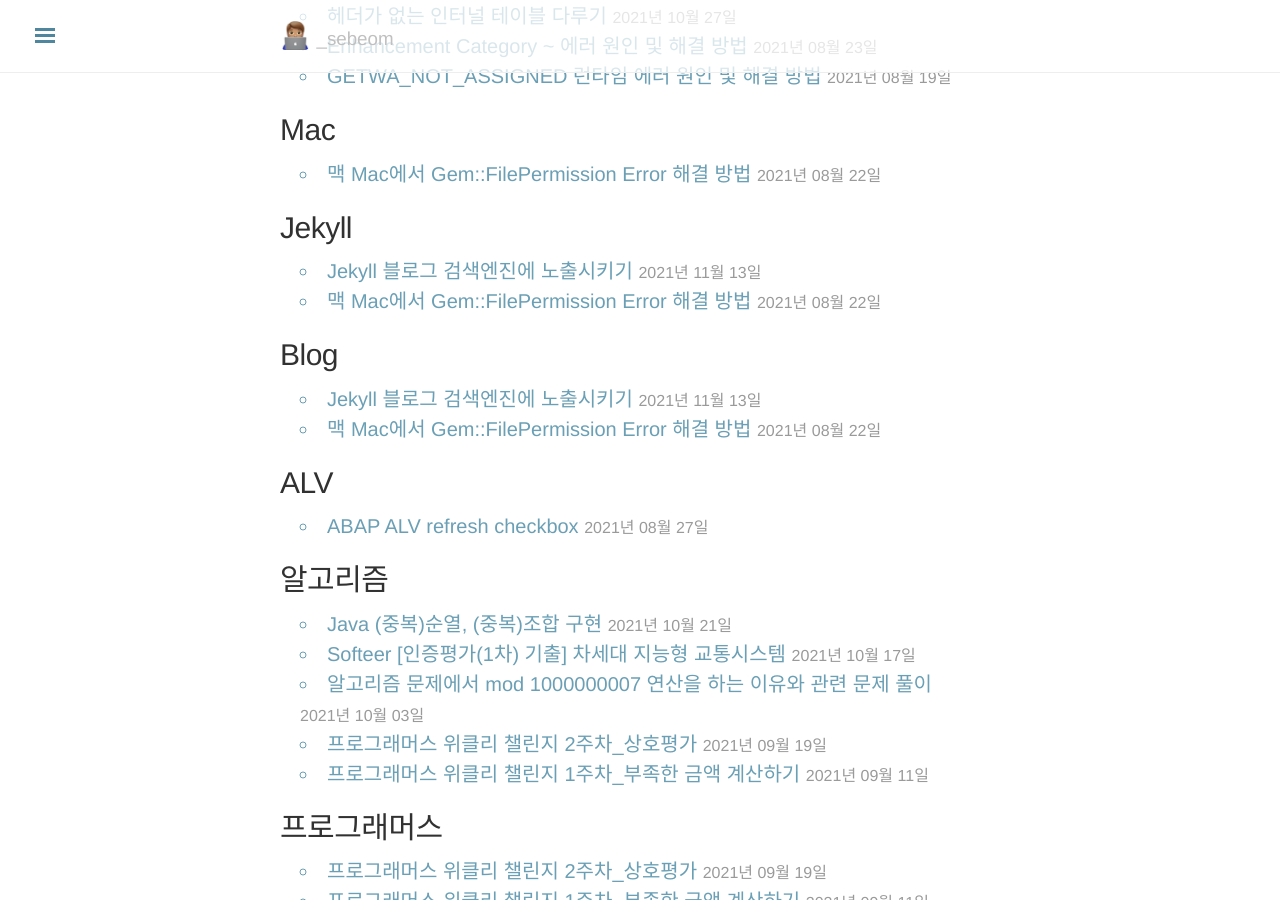
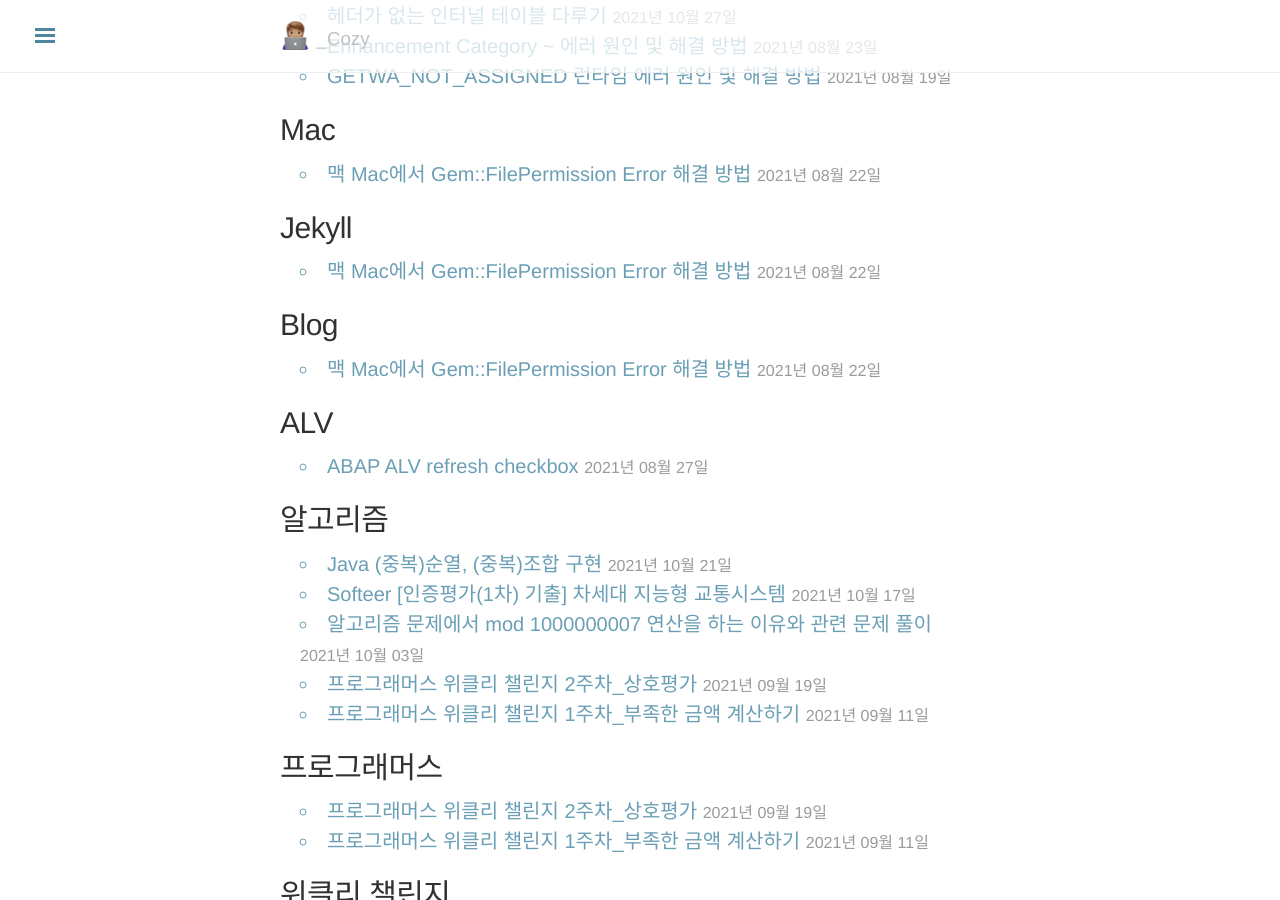
Before and after one commit to znznz6037/znznz6037.github.io, a Jekyll site: the page built from blog/tags.html, in a window 1280 px wide and 900 px high, scrolled down 855 px. Built offline with Jekyll 4.4.1, drawn with Linux system fonts in a browser that asks for light colours; nearby versions of some CDN libraries; some web fonts are replaced; comment, search, counter and statistics services are not loaded.

Commit message:
블로그 타이틀 변경

````diff
--- a/_config.yml
+++ b/_config.yml
@@ -1,7 +1,7 @@
 # Site Info
-title: _sebeom
-tagline: "_sebeom"
-description: ''
+title: "_Cozy"
+tagline: "_Cozy"
+description: '편안함에 이르자'
 baseurl: ''
 url: http://znznz6037.github.io
 logo: '/public/favicon.png'
@@ -26,11 +26,11 @@ version: 1.1.0
 # About/contact
 author:
   name: znznz6037
-  description: <a href="https://programmers.co.kr/pr/znznz6037">Hello!</a> 😄
+  description: <a href="https://programmers.co.kr/pr/znznz6037">편안함에 이르자</a> 🏖
   gravatar:  6681f478d666f7cb51fe7bf6e93242bf # md5 hash of your email address
   contact:
     github:    https://github.com/znznz6037
-    instagram: https://instagram.com/_sebeom
+    #instagram: https://instagram.com/_sebeom
 
 # Navigation (2nd level links supported)
 nav:
--- a/_posts/2021-10-29-Add-Google-Search-Console.md
+++ /dev/null
@@ -1,118 +0,0 @@
----
-layout: post
-title: "Jekyll 블로그 검색엔진에 노출시키기"
-date: "2021-11-13 12:53:32"
-categories: [Blog]
-tags: [Blog, Jekyll]
----
-
-
-
-[Google Search Console](https://search.google.com/search-console/about) 을 통해 내 블로그 게시글을 검색엔진에 노출시킬 수 있다.
-
-
-
-접속 후에 시작하기 버튼을 누른 후, 인증 작업을 수행한다.
-
----
-
-### 1. 소유권 인증
-
-<img src="https://i.imgur.com/1b9epdh.png" alt="1" style="zoom: 33%;" />
-
-도메인을 구입하지 않고 Github에서 제공해주는 URL을 그대로 사용하고 있기 때문에,
-도메인이 아닌 URL 접두어에 블로그 URL을 넣어준다.
-
-
-
-<img src="https://i.imgur.com/pv1lrHf.png" alt="2" style="zoom: 50%;" />
-
-HTML 파일 업로드 외에도 인증 방식이 여러가지 있는데,
-HTML 파일 업로드 방식이 제일 쉬우니 이걸로 진행하였다.
-
-해당 HTML 파일 다운로드 후, 블로그 폴더 루트 경로(_config.yml 파일이 있는 곳) 에 업로드한다.
-
-업로드 한 후 로컬 환경에서 `http://localhost:4000/HTML파일명` 으로 들어가 아래와 같이 잘 업로드 되었는지 확인한다.
-
-![3](https://i.imgur.com/9LuoQBN.png)
-
----
-
-### 2. sitemap.xml 작성
-
-sitemap을 작성해줘야 구글 검색 크롤러가 주기적으로 크롤링 작업을 수행한 후 블로그 게시글이 표시될 수 있다.
-
-```xml
----
-layout: null
----
-<?xml version="1.0" encoding="UTF-8"?>
-<urlset xmlns:xsi="http://www.w3.org/2001/XMLSchema-instance"
-        xsi:schemaLocation="http://www.sitemaps.org/schemas/sitemap/0.9 http://www.sitemaps.org/schemas/sitemap/0.9/sitemap.xsd"
-        xmlns="http://www.sitemaps.org/schemas/sitemap/0.9">
-    {% for post in site.posts %}
-    <url>
-        <loc>{{ site.url }}{{ post.url }}</loc>
-        {% if post.lastmod == null %}
-        <lastmod>{{ post.date | date_to_xmlschema }}</lastmod>
-        {% else %}
-        <lastmod>{{ post.lastmod | date_to_xmlschema }}</lastmod>
-        {% endif %}
-
-        {% if post.sitemap.changefreq == null %}
-        <changefreq>weekly</changefreq>
-        {% else %}
-        <changefreq>{{ post.sitemap.changefreq }}</changefreq>
-        {% endif %}
-
-        {% if post.sitemap.priority == null %}
-        <priority>0.5</priority>
-        {% else %}
-        <priority>{{ post.sitemap.priority }}</priority>
-        {% endif %}
-
-    </url>
-    {% endfor %}
-</urlset>
-```
-
-[출처](https://pilot376.tistory.com/43)
-
-아까 업로드했던 HTML 파일과 동일한 위치에 sitemap.xml 파일을 업로드한다.
-
-똑같이 로컬 환경에서 https://localhost:4000/sitemap.xml 접속 후 잘 올라갔는지 확인해준다.
-
-<img src="https://i.imgur.com/O7zJJ8o.png" alt="5" style="zoom: 25%;" />
-
-
-
-잘 나오는지 확인해보고 html 파일, sitemap.xml 두 파일 커밋 한 후,
-
-<img src="https://i.imgur.com/oJd4pX6.png" alt="4" style="zoom: 33%;" />
-
-Google Search Console에서 Sitemap을 제출해주면 된다.
-
-처음 등록하자마자 바로 상태가 바뀌는게 아니라 빠르면 일주일 내, 느리면 한달 정도 걸린다고 하니 기다리면 된다.
-
-
-
-### 결과
-
-<img src="https://i.imgur.com/fN2Fina.png" alt="6" style="zoom:33%;" />
-
-10/31
-나는 이틀만에 상태가 바뀌었다.
-사이트맵 제출이 성공한다 하더라도 인덱스 생성은 좀 더 걸린다고 한다.
-
-<img src="https://i.imgur.com/cuYbiTj.png" alt="7" style="zoom: 25%;" />
-
-11/3
-사이트맵 제출부터 구글링 노출까지 5일 정도 걸렸다!
-자세히 확인해보니 인덱스가 생성되어 제대로 검색되는 페이지도 있고, 제대로 생성되지 않은 페이지도 있었다.
-
-### 참고
-
-1. Index 생성 여부 확인하는 방법
-   site:블로그URL 구글에서 검색
-2. Google Search Console에 사이트맵 크롤링 요청하는 방법
-   http://www.google.com/ping?sitemap=블로그URL
````
